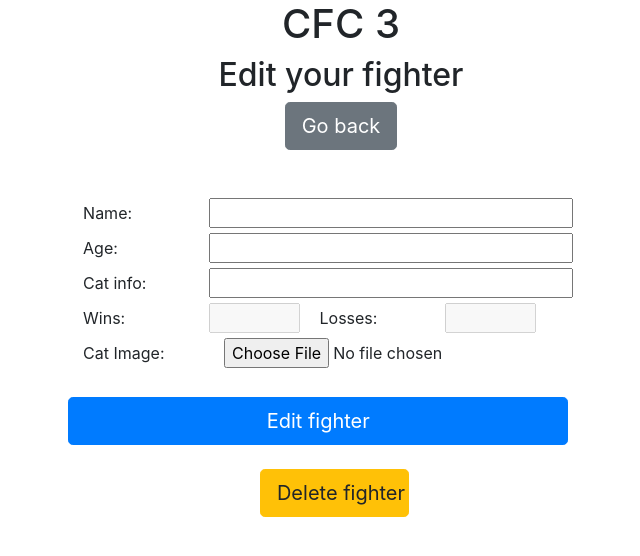
After one commit to Matt-Tyrantin/WP_LV5, a PHP site: page /edit_fighter_form.php?id=1 in a window 1280 px wide. The commit adds this page. Shown: the top 556 px of the page, without its empty margins (299-939 px from the left). Run offline with PHP 8.4, Linux system fonts and the light colour scheme; data that the repository does not hold is empty.

Commit message:
fighter removal + editing

```diff
--- a/add_fighter_form.php
+++ b/add_fighter_form.php
@@ -12,9 +12,6 @@
     />
 </head>
 <body>
-    <?php
-        include './src/fighter_manager.php';
-    ?>
     <section class="container d-flex flex-column  align-items-center mb-4">
         <h1>CFC 3</h1>
         <h2>Create your fighter</h2>
--- /dev/null
+++ b/edit_fighter_form.php
@@ -0,0 +1,61 @@
+<!DOCTYPE html>
+<html lang="en">
+<head>
+    <meta charset="UTF-8">
+    <meta name="viewport" content="width=device-width, initial-scale=1.0">
+    <title>Zadatak 1</title>
+    <link
+      rel="stylesheet"
+      href="https://stackpath.bootstrapcdn.com/bootstrap/4.4.1/css/bootstrap.min.css"
+      integrity="sha384-Vkoo8x4CGsO3+Hhxv8T/Q5PaXtkKtu6ug5TOeNV6gBiFeWPGFN9MuhOf23Q9Ifjh"
+      crossorigin="anonymous"
+    />
+</head>
+<body>
+    <?php
+        require_once './src/fighter.php';
+
+        $fighterID = $_GET['id'];
+        $fighter = \Game\Fighter::GetFighterByID($fighterID);
+    ?>
+    <section class="container d-flex flex-column  align-items-center mb-4">
+        <h1>CFC 3</h1>
+        <h2>Edit your fighter</h2>
+        <button id="generateFight" class="btn btn-secondary mb-4 btn-lg"><a href="./index.php" style="color:white">Go back</a></button>
+    </section>
+    <div class="row">
+        <div id="firstSide" class="container d-flex flex-column  align-items-center side first-side col-5">
+            <div class="row d-flex justify-content-end">
+                <form action="<?php echo "./edit_fighter.php?id=".$fighter->id ?>" method="POST" enctype="multipart/form-data">
+                    <label for="name" class="col-3">Name: </label>
+                    <input id="name" name="name" type="text" class="col-8" value="<?php echo $fighter->name ?>"><br>
+
+                    <label for="age" class="col-3">Age: </label>
+                    <input id="age" name="age" type="number" class="col-8" value="<?php echo $fighter->age ?>"><br>
+
+                    <label for="info" class="col-3">Cat info: </label>
+                    <input id="info" name="info" type="text" class="col-8" value="<?php echo $fighter->info ?>"><br>
+
+                    <label for="wins" class="col-3">Wins: </label>
+                    <input id="wins" name="wins" type="number" class="col-2" value="<?php echo $fighter->record->GetWins() ?>" disabled>
+                    <label for="losses" class="col-3">Losses: </label>
+                    <input id="losses" name="losses" type="number" class="col-2" value="<?php echo $fighter->record->GetLosses() ?>" disabled><br>
+
+                    <label for="img" class="col-3">Cat Image: </label>
+                    <input id="img" name="img" type="file" class="col-8"><br><br>
+
+                    <input type="submit" class="btn btn-primary mb-4 btn-lg col-11" value="Edit fighter">
+                </form>
+            </div>
+        </div>
+    </div>
+    <div class="row">
+        <div id="secondSide" class="container d-flex flex-column  align-items-center side first-side col-5">
+            <form action="<?php echo "./remove_fighter.php?id=".$fighter->id ?>" type="POST">
+                <input type="hidden" name="id" id="id" value="<?php echo $fighter->id ?>">
+                <input type="submit" class="btn btn-warning mb-4 btn-lg col-11" value="Delete fighter">
+            </form>
+        </div>
+    </div>
+</body>
+</html>
--- a/src/fighter.php
+++ b/src/fighter.php
@@ -71,6 +71,22 @@
 		}
 
 		/**
+		*	Updates the fighter's information in the database. Retruns true if update is successful
+		*/
+		public function UpdateDB()
+		{
+			$manager = new \Database\TableManager('fighter_game', 'fighter_cats');
+			$manager->addColumn('name', $this->name);
+			$manager->addColumn('age', $this->age);
+			$manager->addColumn('info', $this->info);
+			$manager->addColumn('wins', $this->record->GetWins());
+			$manager->addColumn('losses', $this->record->GetLosses());
+			$manager->addColumn('img', $this->img);
+
+			return $manager->UpdateRow('id', $this->id);
+		}
+
+		/**
 		*	Adds a single win to the fighter's record in database. Returns true if addition is successful
 		*/
 		public function AddWin()
--- a/src/fighter_manager.php
+++ b/src/fighter_manager.php
@@ -46,6 +46,7 @@ class FighterManager
 					}
 				}\'>
 					<img src="'.$fighter->img.'" alt="Fighter Box 1" width="150" height="150">
+					<button id="editFigther" class="btn btn-secondary mb-4 btn-lg"><a href="./edit_fighter_form.php?id='.$fighter->id.'" style="color:white">Edit</a></button>
 				</div>
 			</div>';
 	}
--- a/src/table_manager.php
+++ b/src/table_manager.php
@@ -102,7 +102,15 @@
 			// Remove the last AND expression
 			$sql = substr($sql, 0, -5);
 
-			return Connection::GetConnection()->query($sql);
+			if (Connection::GetConnection()->query($sql)) {
+				// Because choosing fighters is dependant on their IDs (e.g. fighter with ID 1 is first in line), there must not
+				// be any empty rows between IDs
+				Connection::GetConnection()->query('ALTER TABLE '.$this->database.'.'.$this->table.' AUTO_INCREMENT=1');
+
+				return true;
+			} else {
+				return false;
+			}
 		}
 
 		/**
@@ -126,9 +134,6 @@
 			$sql = substr($sql, 0, -1);
 			$sql .= ' WHERE '.$whereKey.'='.$whereValue;
 
-			echo $sql;
-			echo '<br>';
-
 			return Connection::GetConnection()->query($sql);
 		}
 	}
```
Also changed, not shown: edit_fighter.php (added, +12 -0 lines), remove_fighter.php (added, +12 -0 lines), src/edit_fighter_handler.php (added, +60 -0 lines), src/new_fighter_handler.php (+6 -6 lines).
